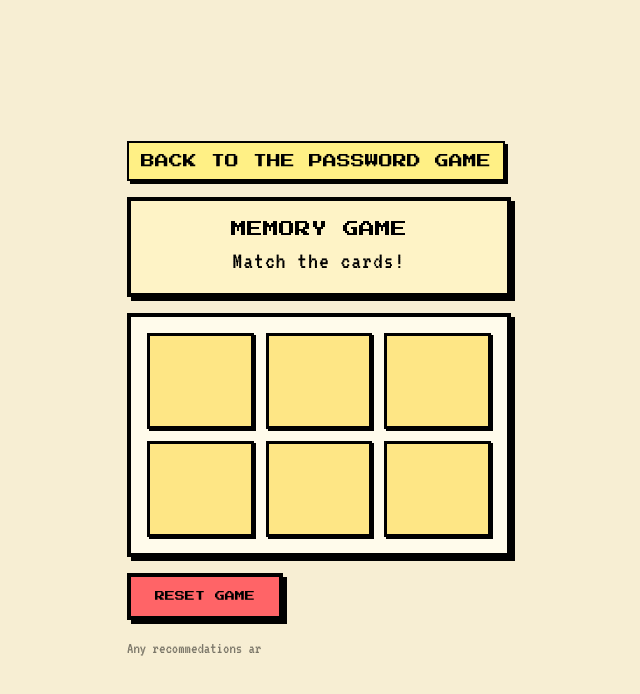
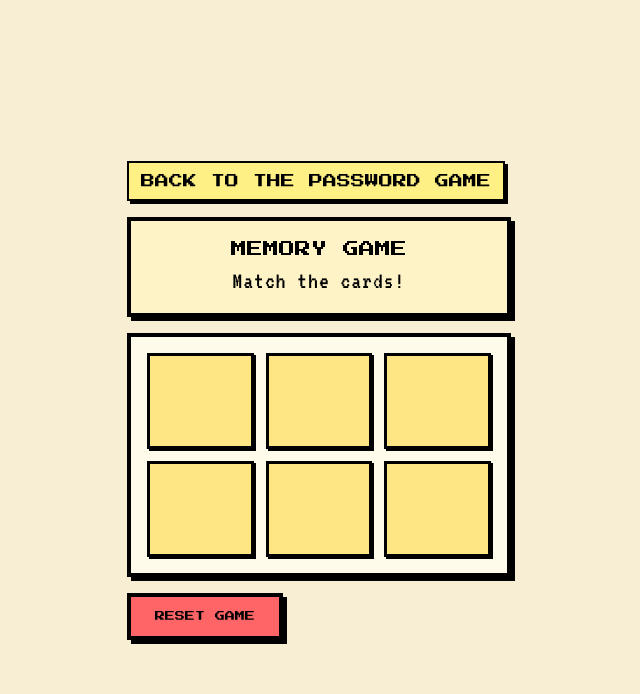
Before and after one commit to nandinatsetseg-alt/password-game, a Next.js app: page /memory-game in a window 1280 px wide. Shown: the top 694 px of the page, without its empty margins (321-961 px from the left). Built offline with nearby package versions, Linux system fonts and the light colour scheme.

Commit message:
mini games

```diff
--- a/src/app/memory-game/page.js
+++ b/src/app/memory-game/page.js
@@ -80,7 +80,6 @@ export default function MemoryGame() {
                     <div></div>
                     <button onClick={resetGame} className="font-['Press_Start_2P'] text-[10px] px-6 py-3 border-black border-4 bg-red-400 hover:bg-red-300 shadow-[4px_4px_0px_0px_#000] active:translate-y-[1px] active:shadow-none uppercase">Reset Game</button>
                 </div>
-                <input placeholder="Any recommedations are okau"/>
             </div>
         </div>
     )
```
